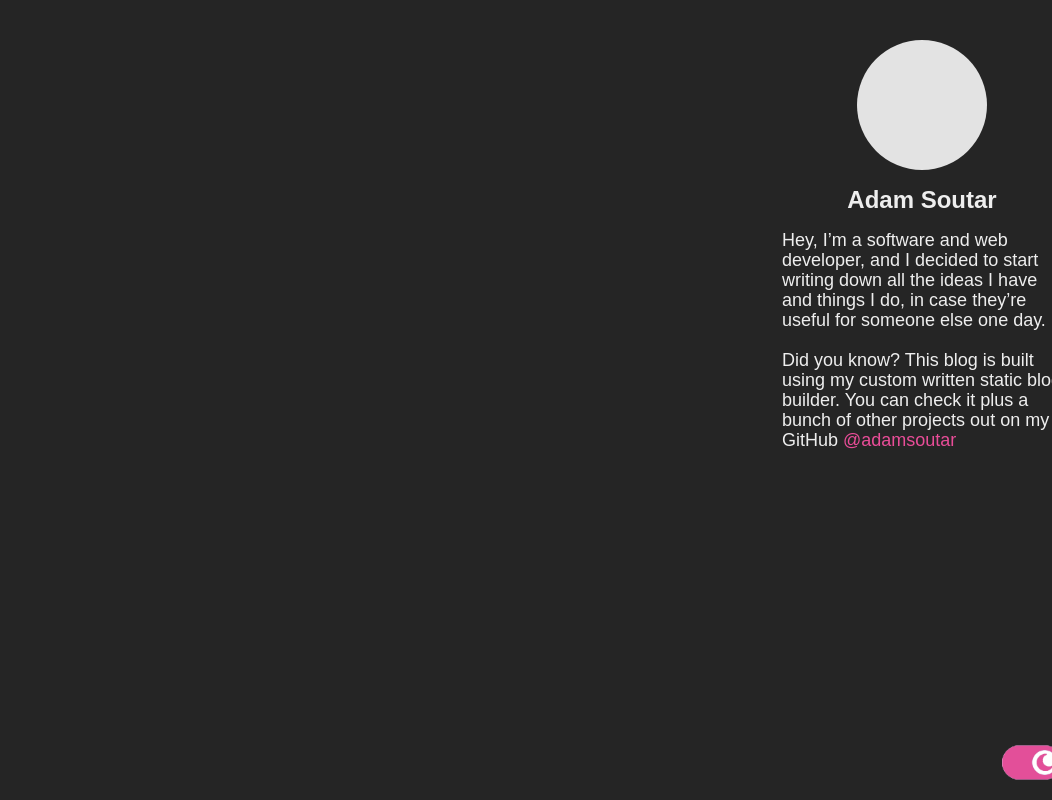
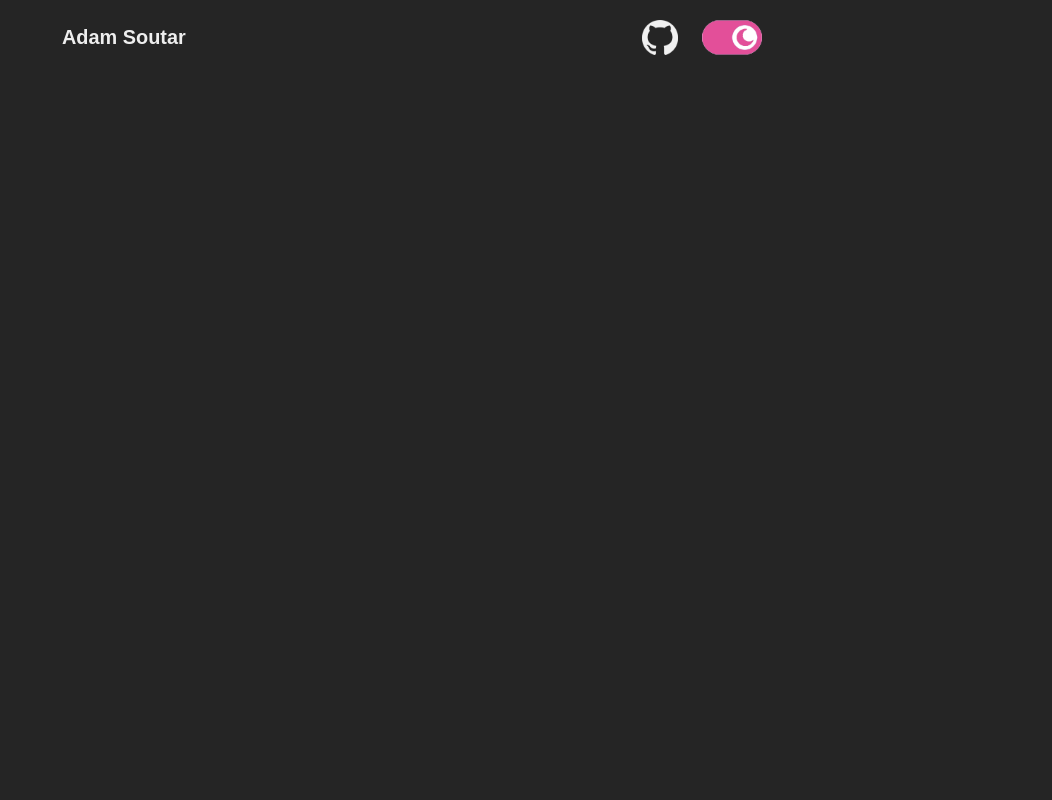
Before and after one commit to adamsoutar/blog, a website: page static/index.html in a window 1280 px wide. Shown: the whole page, without its empty margins (228-1280 px from the left). Drawn offline with Linux system fonts and the light colour scheme.

Commit message:
Add mobile layout

```diff
--- a/static/darkTheme.css
+++ b/static/darkTheme.css
@@ -6,6 +6,9 @@ pre, code {
   background-color: #1e1e1e;
 }
 
-#switch {
+.switch {
   background-image: url(./switch-night.png);
 }
+.githubButton {
+  background-image: url(./githubDark.png)
+}
--- a/static/index.html
+++ b/static/index.html
@@ -8,17 +8,31 @@
     <link id='darkTheme' rel='stylesheet' href='./darkTheme.css'>
   </head>
   <body>
+    <header class='mobile'>
+      <h3 style="float: left;">Adam Soutar</h3>
+      <div style="float: right;">
+        <div
+          class='switch'
+          style="position: relative; float: right;"
+          onclick='toggleTheme()'></div>
+
+        <a href='https://github.com/adamsoutar' target='_blank'>
+          <div class='githubButton'></div>
+        </a>
+      </div>
+    </header>
+
     <!-- Blog is injected here in the build stage -->
     <div id='blog'></div>
 
-    <div id='sidebar'>
+    <div id='sidebar' class='desktop'>
       <div class='avatar'></div>
       <div class='name'>Adam Soutar</div>
 
-      Hey, I’m a software and web developer,
-      and I decided to start writing down all
-      the ideas I have and things I do, in case
-      they’re useful for someone else one day.<br />
+      Hey, I’m an aspiring software and web developer,
+      and on this site I note down anything I think
+      might be helpful to someone else in the future,
+      focusing on JS and C#.<br />
       <br />
       Did you know? This blog is built using my
       custom written static blog builder. You can
@@ -26,7 +40,7 @@
       on my GitHub
       <a href='https://github.com/adamsoutar'>@adamsoutar</a>
 
-      <div id='switch' onclick='toggleTheme()'></div>
+      <div class='switch' onclick='toggleTheme()'></div>
     </div>
 
     <script src='darkSwitch.js'></script>
--- a/static/style.css
+++ b/static/style.css
@@ -11,7 +11,43 @@ a:visited {
   color: #E94D98;
 }
 
-#blog {
+@media screen and (max-width: 1399px) {
+  /* Mobile styles */
+  .desktop {
+    display: none;
+  }
+  .mobile {
+    display: block;
+  }
+}
+@media screen and (min-width: 1400px) {
+  /* Desktop styles */
+  .desktop {
+    display: block;
+  }
+  .mobile {
+    display: none;
+  }
+}
+
+header {
+  height: 35px;
+  line-height: 35px;
+}
+header * {
+  margin-top: 0;
+}
+
+.githubButton {
+  height: 35px;
+  width: 50px;
+  background-size: contain;
+  float: right;
+  background-repeat: no-repeat;
+  background-image: url(./githubLight.png);
+}
+
+#blog, header {
   margin-top: 20px;
   max-width: 700px;
   position: relative;
@@ -69,7 +105,7 @@ a:visited {
   padding: 10px 20px 45px 0;
 }
 
-#switch {
+.switch {
   position: absolute;
   bottom: 0; right: 0;
   width: 70px; height: 35px;
```
Also changed, not shown: build/index.html, static/githubDark.png (added), static/githubLight.png (added).
